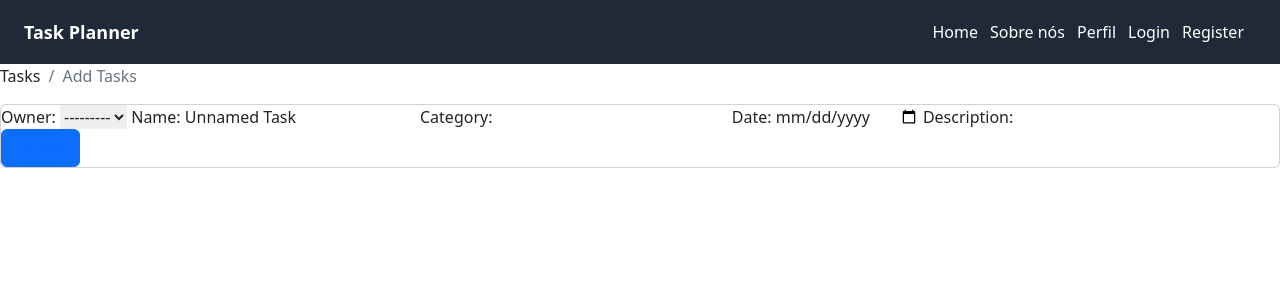
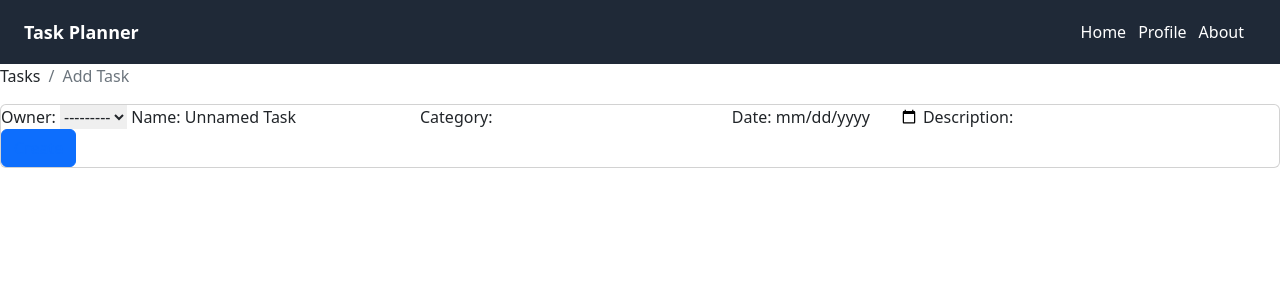
Before and after one commit to kenbme/todo, a Django app: page /add-task/ in a window 1280 px wide. Shown: the top 300 px of the page. Run offline with Django 4.2, Linux system fonts and the light colour scheme; some libraries are stand-ins or nearby versions.

Commit message:
html: improving ux/ui

```diff
--- a/templates/add-task.html
+++ b/templates/add-task.html
@@ -5,14 +5,14 @@
 <nav aria-label="breadcrumb">
     <ol class="breadcrumb">
         <li class="breadcrumb-item"><a href="{% url 'home' %}">Tasks</a></li>
-        <li class="breadcrumb-item active" aria-current="page">Add Tasks</li>
+        <li class="breadcrumb-item active" aria-current="page">Add Task</li>
     </ol>
 </nav>
 <div class="card">
     <form action="{% url 'add-task' %}" method="post">
         {% csrf_token %}
         {{ form }}
-        <input type="submit" value="Submit" class="btn btn-primary btn-outline-primary">
+        <input type="submit" value="Create" class="btn btn-primary btn-outline-primary">
     </form>
 </div>
 </div>
--- a/templates/base.html
+++ b/templates/base.html
@@ -5,7 +5,8 @@
   <meta charset="UTF-8">
   <title>Title</title>
   <script src="https://cdn.tailwindcss.com"></script>
-  <link rel="stylesheet" href="https://cdn.jsdelivr.net/npm/bootstrap@5.2.3/dist/css/bootstrap.min.css" integrity="sha384-rbsA2VBKQhggwzxH7pPCaAqO46MgnOM80zW1RWuH61DGLwZJEdK2Kadq2F9CUG65" crossorigin="anonymous">
+  <link rel="stylesheet" href="https://cdn.jsdelivr.net/npm/bootstrap@5.2.3/dist/css/bootstrap.min.css"
+    integrity="sha384-rbsA2VBKQhggwzxH7pPCaAqO46MgnOM80zW1RWuH61DGLwZJEdK2Kadq2F9CUG65" crossorigin="anonymous">
 </head>
 
 <body>
@@ -16,13 +17,8 @@
         <button class="text-white focus:outline-none lg:hidden">
           <span class="block h-6 w-6">
             <svg class="fill-current" viewBox="0 0 24 24">
-              <path
-                d="M4 6h16M4 12h16M4 18h16"
-                stroke="currentColor"
-                stroke-width="2"
-                stroke-linecap="round"
-                stroke-linejoin="round"
-              ></path>
+              <path d="M4 6h16M4 12h16M4 18h16" stroke="currentColor" stroke-width="2" stroke-linecap="round"
+                stroke-linejoin="round"></path>
             </svg>
           </span>
         </button>
@@ -32,24 +28,17 @@
               <a class="text-white hover:text-gray-300" href="{% url 'home' %}">Home</a>
             </li>
             <li class="mr-3">
-              <a class="text-white hover:text-gray-300" href="{% url 'about' %}">Sobre nós</a>
+              <a class="text-white hover:text-gray-300" href="#">Profile</a>
             </li>
             <li class="mr-3">
-              <a class="text-white hover:text-gray-300" href="#">Perfil</a>
+              <a class="text-white hover:text-gray-300" href="{% url 'about' %}">About</a>
             </li>
-            {% if not user.is_authenticated %}
-            <li class="mr-3">
-              <a class="text-white hover:text-gray-300" href="{% url 'login' %}">Login</a>
-            </li>
-            <li class="mr-3">
-              <a class="text-white hover:text-gray-300" href="{% url 'register' %}">Register</a>
-            </li>
-            {% endif %}
             {% if user.is_authenticated %}
             <li class="mr-3">
               <form action="{% url 'logout' %}" method="post">
                 {% csrf_token %}
-                <a style="cursor: pointer;" class="text-white hover:text-gray-300" onclick="parentNode.submit()">Logout</a>
+                <a style="cursor: pointer;" class="text-white hover:text-gray-300"
+                  onclick="parentNode.submit()">Logout</a>
               </form>
             </li>
             <li>
--- a/templates/login.html
+++ b/templates/login.html
@@ -7,5 +7,8 @@
     {{form}}
     <input type="submit" value="Login">
 </form>
+<div>
+    <p>Don't have account? <a href={% url 'register' %}>Register</a></p>
+</div>
 
 {% endblock %}
```
Also changed, not shown: templates/about.html (+14 -16 lines).
